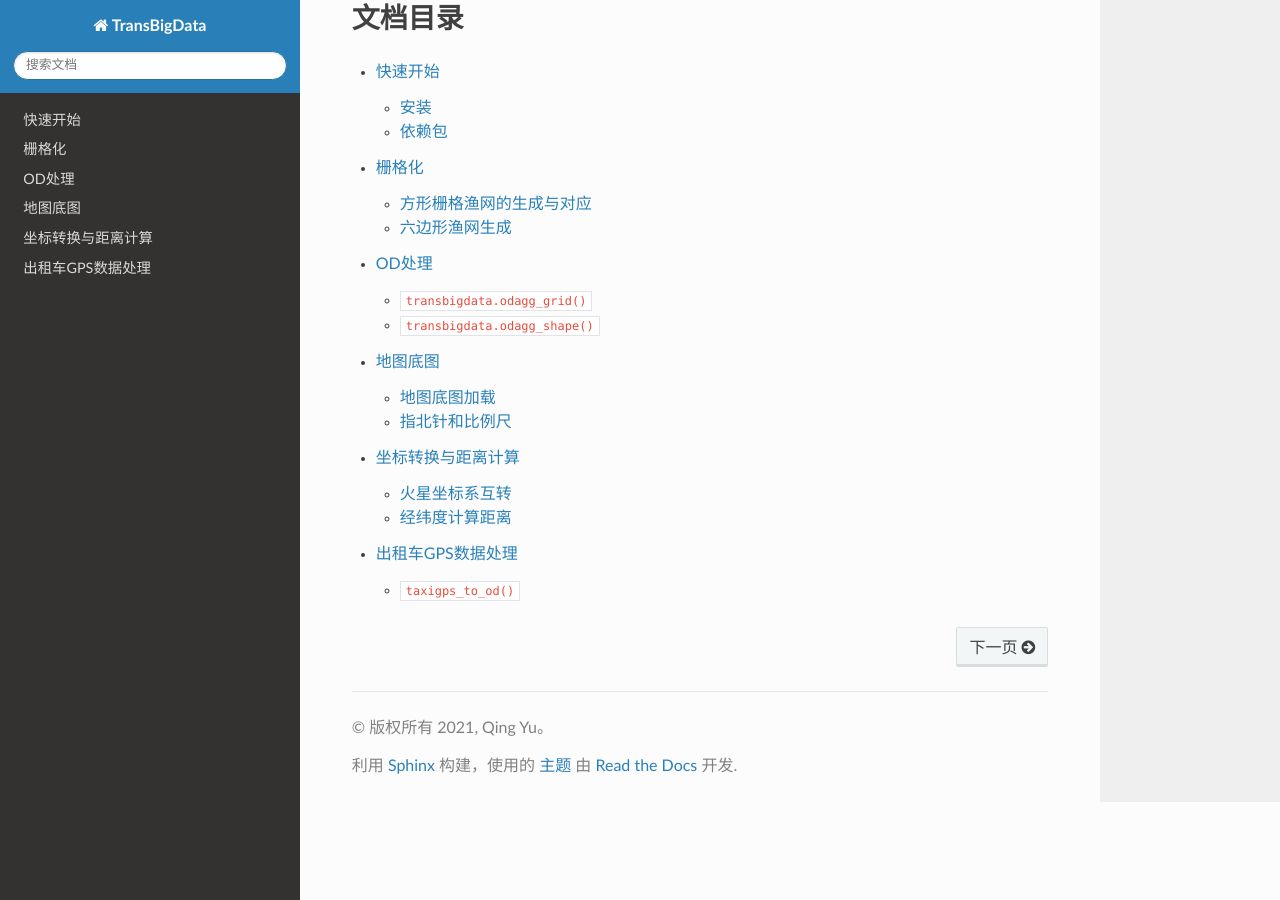
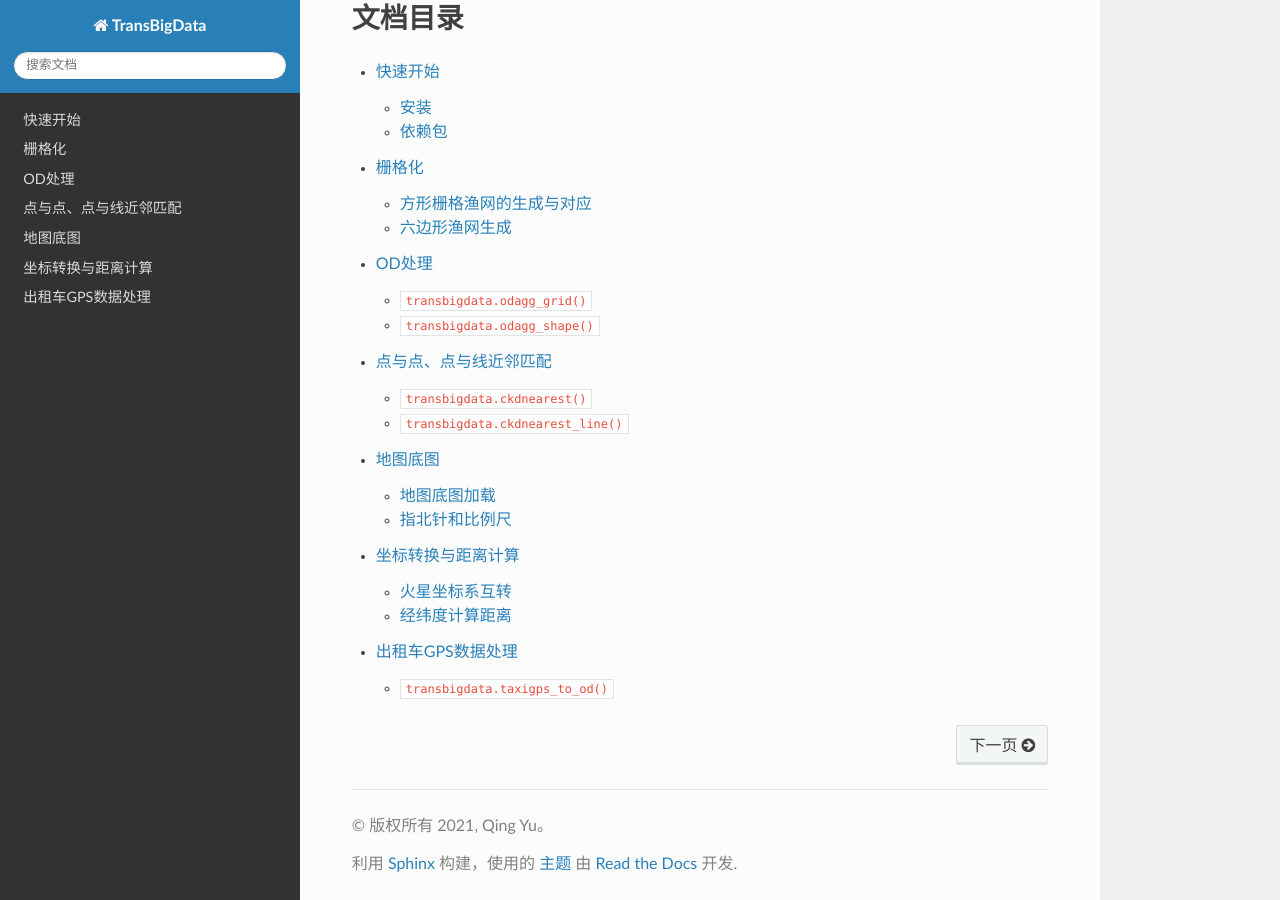
Before and after one commit to ni1o1/transbigdata, a Sphinx documentation site: the page built from docs/source/index.rst, in a window 1280 px wide and 900 px high, scrolled down 2003 px. Built offline with Sphinx 7.4.7 and the Read the Docs theme 2.0.0, drawn with Linux system fonts in a browser that asks for light colours.

Commit message:
add docs

```diff
--- /dev/null
+++ b/docs/source/ckdnearest.rst
@@ -0,0 +1,20 @@
+.. _ckdnearest:
+
+
+******************************
+点与点、点与线近邻匹配
+******************************
+
+基于scipy包所提供的cKDTree算法进行点与点、点与线的最近邻匹配，算法复杂度为o(log(n))
+
+.. function:: transbigdata.ckdnearest(dfA_origin,dfB_origin,Aname = ['lon','lat'],Bname = ['lon','lat'])
+
+输入两个DataFrame，分别指定经纬度列名，为表A匹配表B中最近点，并计算距离
+
+.. function:: transbigdata.ckdnearest_point(gdA, gdB):
+
+输入两个geodataframe，gdfA、gdfB均为点，该方法会为gdfA表连接上gdfB中最近的点，并添加距离字段dsit
+
+.. function:: transbigdata.ckdnearest_line(gdfA, gdfB)
+
+输入两个geodataframe，其中gdfA为点，gdfB为线，该方法会为gdfA表连接上gdfB中最近的线，并添加距离字段dsit
--- a/docs/source/index.rst
+++ b/docs/source/index.rst
@@ -60,6 +60,7 @@ TransBigData工具针对时空大数据处理而开发，集成了交通时空
    getting_started.rst
    grids.rst
    odprocess.rst
+   ckdnearest.rst
    plot_map.rst
    CoordinatesConverter.rst
    taxigps.rst
--- a/docs/source/taxigps.rst
+++ b/docs/source/taxigps.rst
@@ -5,7 +5,7 @@
 出租车GPS数据处理
 ******************************
 
-.. function:: taxigps_to_od(data,col = ['VehicleNum','Stime','Lng','Lat','OpenStatus'])
+.. function:: transbigdata.taxigps_to_od(data,col = ['VehicleNum','Stime','Lng','Lat','OpenStatus'])
 
 出租车OD提取算法，输入出租车GPS数据,提取OD
 
```
